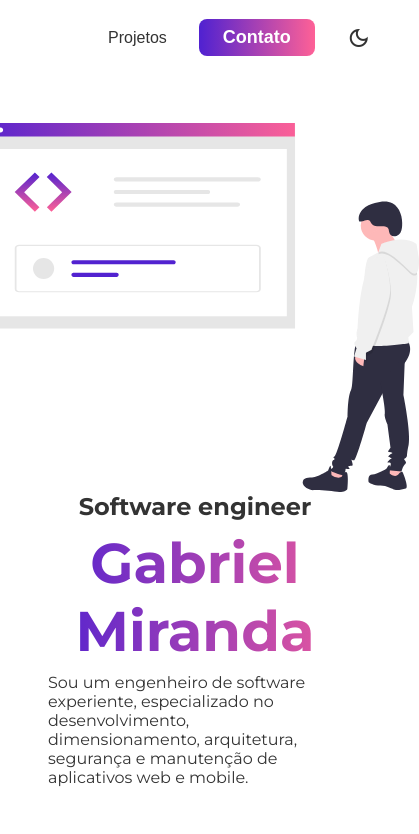
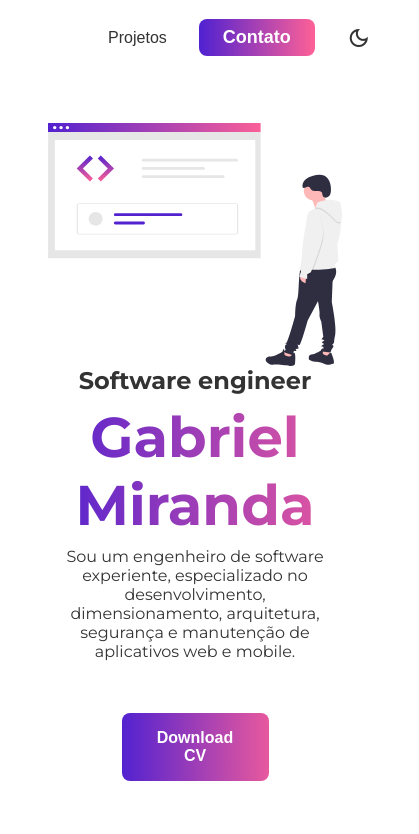
Before and after one commit to sTrkalec/Portifolio, an Angular app: page / in a window 390 px wide. Shown: the top 834 px of the page, 419 px wide, since content can reach past the window. Built offline with nearby package versions, Linux system fonts and the light colour scheme; no server answers.

Commit message:
fix: conserta a posicao do texto title e imagem que estava quebrando

```diff
--- a/src/app/components/main-title/main-title.component.scss
+++ b/src/app/components/main-title/main-title.component.scss
@@ -51,9 +51,17 @@
     width: 100%; /* Ajusta a largura para ocupar 100% da largura em telas menores */
     display: flex;
     align-items: center;
+
+    img {
+      width: 100%;
+    }
   }
 
   .title-name {
     text-align: center;
   }
+
+  p {
+    text-align: center;
+  }
 }
```
